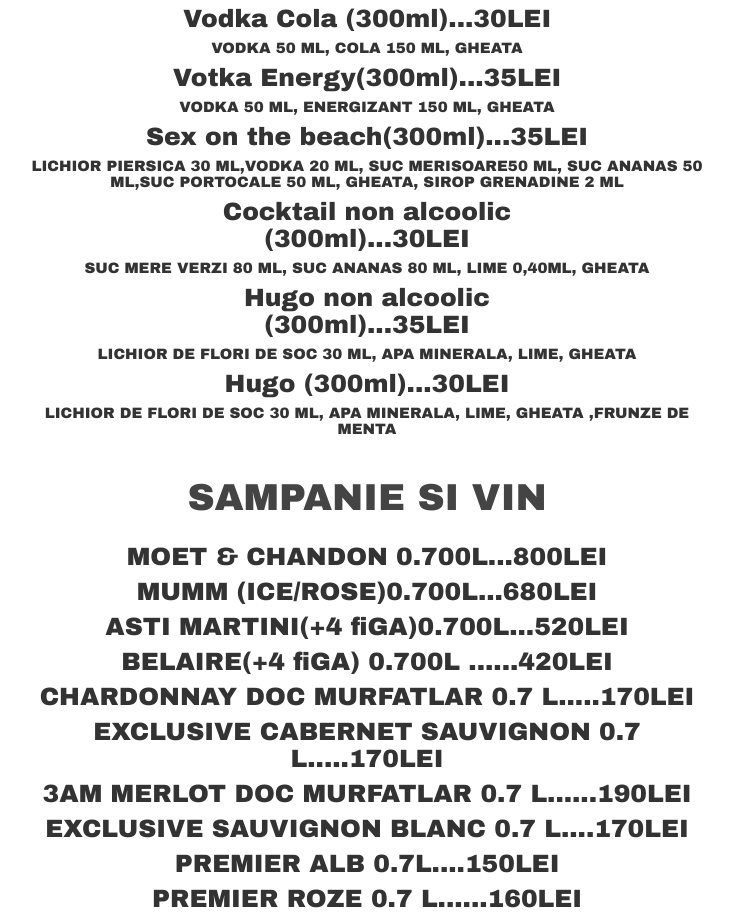
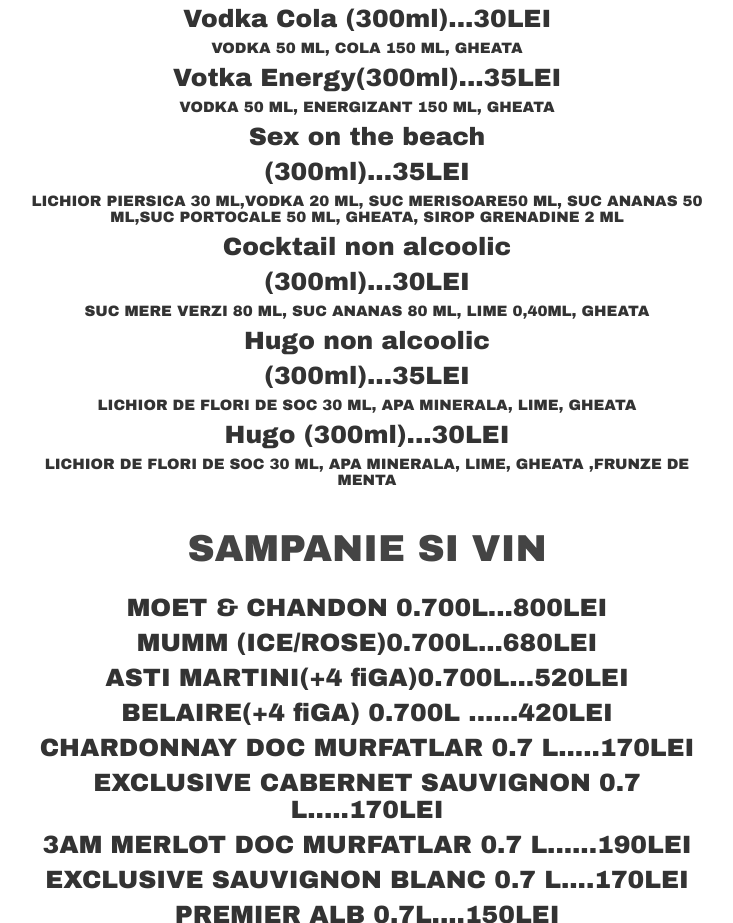
Before and after one commit to clubkm0/meniu, a plain HTML site: page index.html in a window 1280 px wide. Shown: the part 1764-2687 px from the top of the page, without its empty margins (273-1006 px from the left). Drawn offline with Linux system fonts and the light colour scheme.

Commit message:
Update index.html

```diff
--- a/index.html
+++ b/index.html
@@ -126,11 +126,14 @@
 	<li style="font-size: 15px; font-weight: bold;">VODKA 50 ML, COLA 150 ML, GHEATA</li>
 <li>Votka Energy(300ml)...35LEI</li>
 	<li style="font-size: 15px; font-weight: bold;">VODKA 50 ML, ENERGIZANT 150 ML, GHEATA</li>
-<li>Sex on the beach(300ml)...35LEI</li>
+<li>Sex on the beach</li>
+      <li>(300ml)...35LEI</li>
 	<li style="font-size: 15px; font-weight: bold;">LICHIOR PIERSICA 30 ML,VODKA 20 ML, SUC MERISOARE50 ML, SUC ANANAS 50 ML,SUC PORTOCALE  50 ML, GHEATA, SIROP GRENADINE 2 ML</li>
-<li>Cocktail non alcoolic</br>(300ml)...30LEI</li>
+<li>Cocktail non alcoolic</li>
+      <li>(300ml)...30LEI</li>
 	<li style="font-size: 15px; font-weight: bold;">SUC MERE VERZI 80 ML, SUC ANANAS 80 ML, LIME 0,40ML, GHEATA</li>
-<li>Hugo non alcoolic</br>(300ml)...35LEI</li>
+<li>Hugo non alcoolic</li>
+      <li>(300ml)...35LEI</li>
 	<li style="font-size: 15px; font-weight: bold;">LICHIOR DE FLORI DE SOC 30 ML, APA MINERALA, LIME, GHEATA</li>
 <li>Hugo (300ml)...30LEI</li>
 	<li style="font-size: 15px; font-weight: bold;">LICHIOR DE FLORI DE SOC 30 ML, APA MINERALA, LIME, GHEATA ,FRUNZE DE MENTA</li>
```
